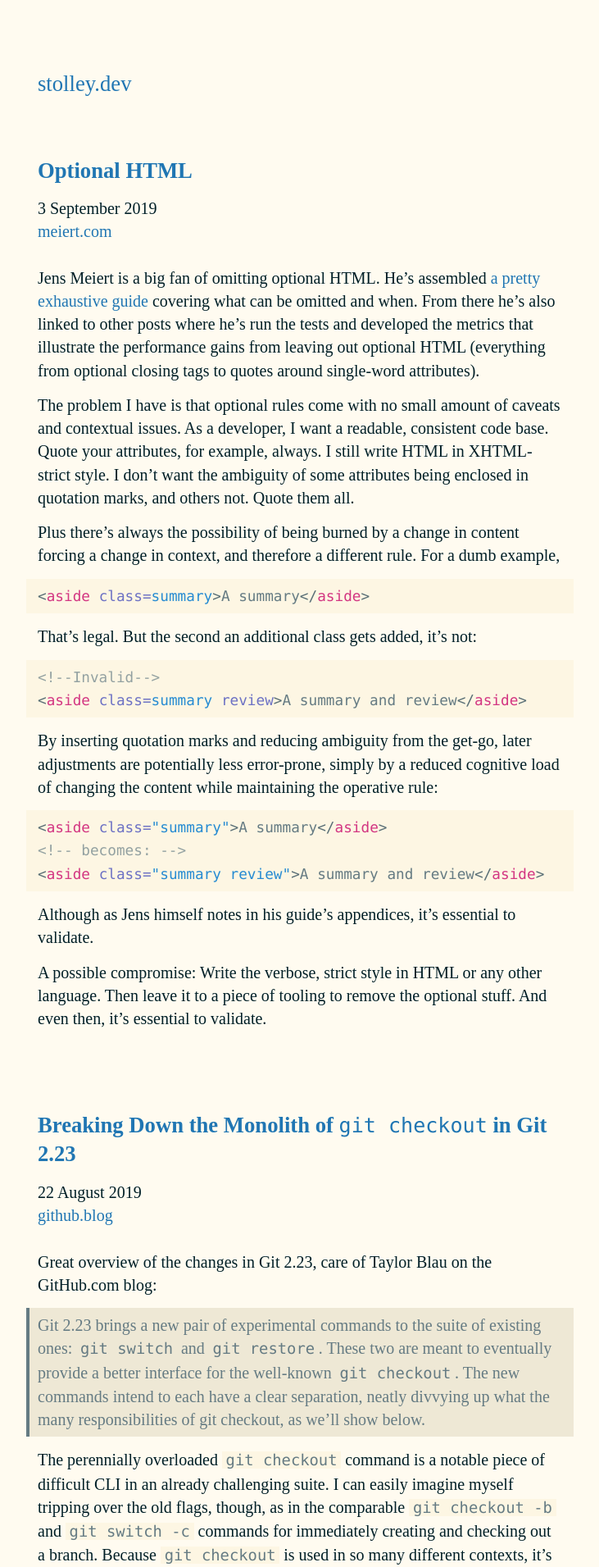
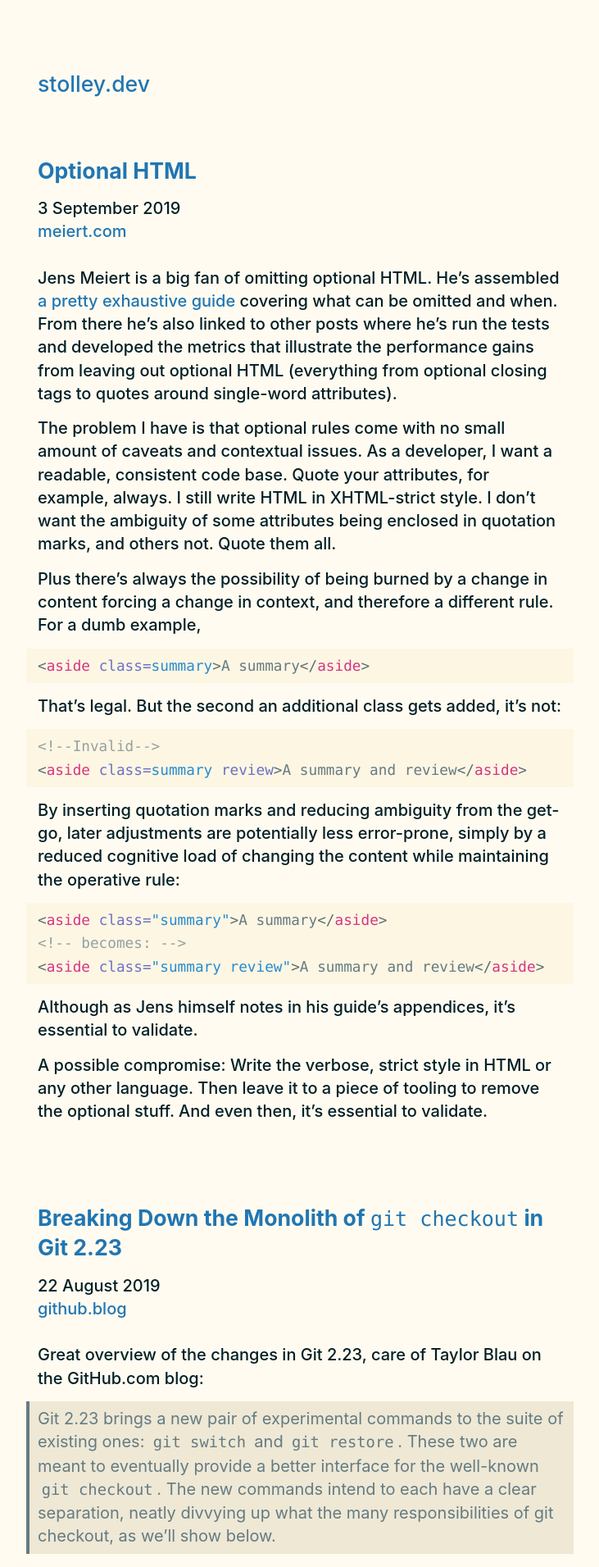
Before and after one commit to karlstolley/stolley.dev, a Jekyll site: the page built from index.md, in a window 1280 px wide. Shown: the top 1911 px of the page at 82% size, without its empty margins (210-941 px from the left). Built offline with Jekyll 4.4.1, drawn with Linux system fonts in a browser that asks for light colours; some web fonts are replaced.

Commit message:
Add a system-friendly font stack

```diff
--- a/assets/css/screen.css
+++ b/assets/css/screen.css
@@ -105,7 +105,7 @@
   color: #001f27;
   color: var(--color-foreground);
   /* TODO: Add fallback families */
-  font-family: benton-sans, serif;
+  font-family: benton-sans,-apple-system,BlinkMacSystemFont,"Segoe UI",Roboto,Oxygen-Sans,Ubuntu,Cantarell,"Helvetica Neue",sans-serif;
   font-size: 1.0625em; /* 17px */
   font-weight: 500;
   line-height: 1.4117647059em; /* 24px */
```
